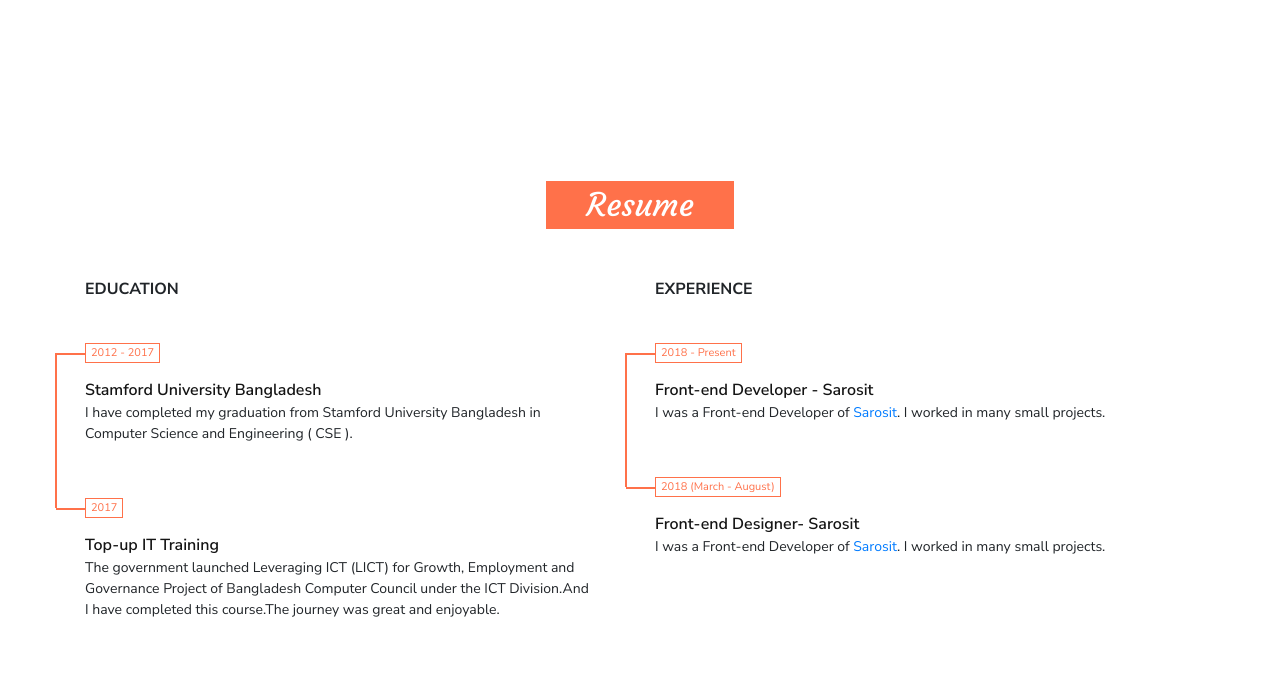
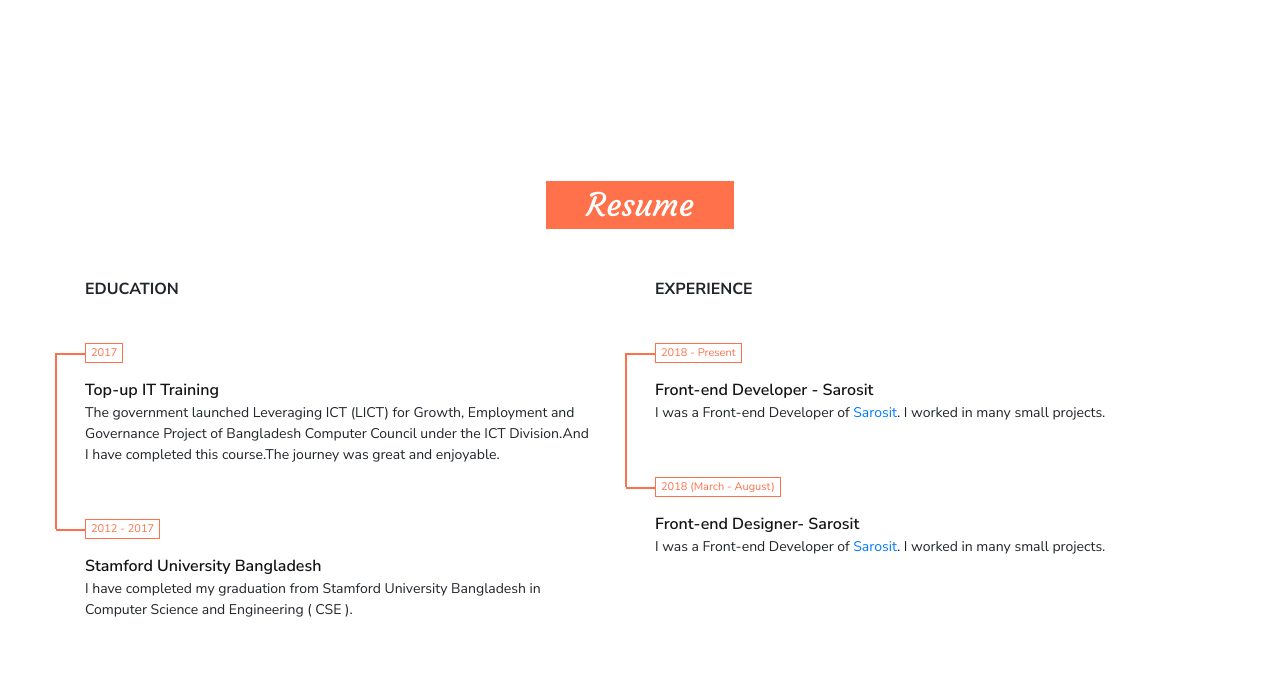
Before and after one commit to pinky50/portfolio, a plain HTML site: page index.html in a window 1280 px wide. Shown: the part 1489-2172 px from the top of the page. Drawn offline with Linux system fonts and the light colour scheme.

Commit message:
content modified

```diff
--- a/index.html
+++ b/index.html
@@ -232,9 +232,9 @@
                         </div>
                     </div>
                 </div>
-                <div class="col-md-5 about-right wow fadeIn" data-wow-delay="0.4s mt-5">
+               <!--  <div class="col-md-5 about-right wow fadeIn" data-wow-delay="0.4s mt-5">
                     <img src="img/clients.jpg" alt="#">
-                </div>
+                </div> -->
         </div>
     </div>
 </div>
@@ -261,14 +261,15 @@
                 </div>
                 <div class="resume-items">
                     <div class="resume-item">
+                        <div class="date">2017</div>
+                        <div class="name">Top-up IT Training</div>
+                        <p>The government launched Leveraging ICT (LICT) for Growth, Employment and Governance Project of Bangladesh Computer Council under the ICT Division.And I have completed this course.The journey was great and enjoyable. </p>
+                    </div>
+                    <div class="resume-item">
+
                         <div class="date">2012 - 2017</div>
                         <div class="name">Stamford University Bangladesh</div>
                         <p>I have completed my graduation from Stamford University Bangladesh in Computer Science and Engineering ( CSE ). </p>
-                    </div>
-                    <div class="resume-item">
-                        <div class="date">2017</div>
-                        <div class="name">Top-up IT Training</div>
-                        <p>The government launched Leveraging ICT (LICT) for Growth, Employment and Governance Project of Bangladesh Computer Council under the ICT Division.And I have completed this course.The journey was great and enjoyable. </p>
                     </div>
                 </div>
             </div>
```
